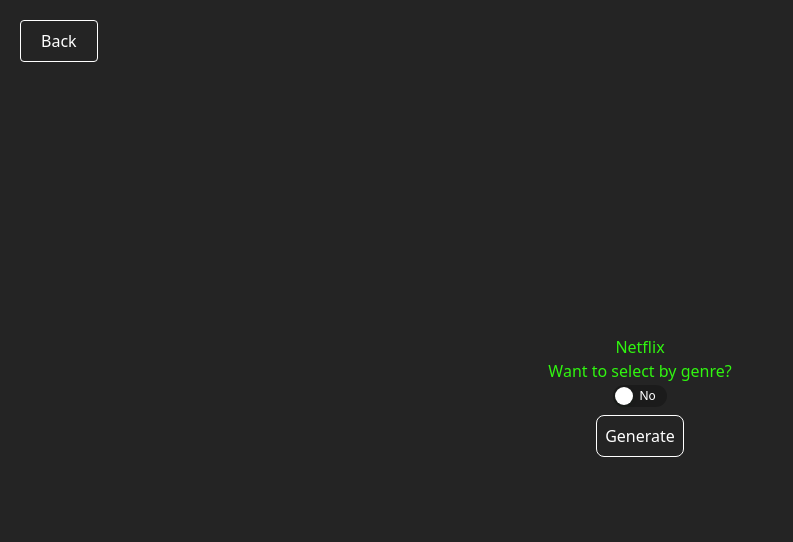
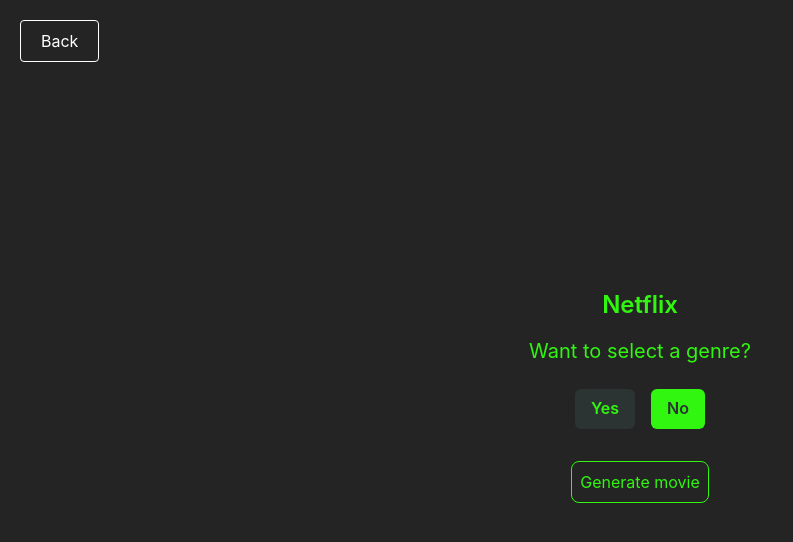
Before and after one commit to armando-valencia/random-movie-generator, a React (Vite) app: page /netflix in a window 1280 px wide. Shown: the top 542 px of the page, without its empty margins (0-793 px from the left). Built offline with nearby package versions, Linux system fonts and the light colour scheme.

Commit message:
Create layout and begin global component styles

```diff
--- a/package.json
+++ b/package.json
@@ -9,9 +9,13 @@
     "preview": "vite preview"
   },
   "dependencies": {
-    "antd": "^5.3.2",
+    "@chakra-ui/react": "^2.5.2",
+    "@emotion/react": "^11.10.6",
+    "@emotion/styled": "^11.10.6",
+    "framer-motion": "^10.6.1",
     "react": "^18.2.0",
     "react-dom": "^18.2.0",
+    "react-icons": "^4.8.0",
     "react-router": "^6.9.0",
     "react-router-dom": "^6.9.0"
   },
--- a/src/components/GenerateMovieButton.jsx
+++ b/src/components/GenerateMovieButton.jsx
@@ -1,20 +1,20 @@
 import useFetchMovie from '../hooks/useFetchMovie';
-let fullUrl;
 
-const GenerateMovieButton = ({ url, selectedGenre }) => {
-    if (selectedGenre) {
-        let fullUrl = `${url}&genre=${selectedGenre}`;
-    }
+const GenerateMovieButton = ({ url, selectedGenre, selectedGenreId }) => {
+    // const fullUrl =
+    //     selectedGenreId !== null || selectedGenreId !== ''
+    //         ? `${url}&genre=${selectedGenreId}`
+    //         : url;
 
-    const fetchMovie = useFetchMovie(fullUrl);
+    // const fetchMovie = useFetchMovie(fullUrl);
 
     return (
         <>
             <button
-                className="m-2 p-2 rounded-lg border border-white text-white hover:border-[#31f610]  hover:text-[#31f610]"
-                onClick={fetchMovie}
+                className="m-2 p-2 rounded-lg border border-[#31f610] text-[#31f610] hover:bg-[#31f610] hover:text-[#242424] hover:font-semibold"
+                // onClick={fetchMovie}
             >
-                Generate {selectedGenre}
+                Generate {selectedGenre} movie
             </button>
         </>
     );
--- a/src/components/SelectGenre.jsx
+++ b/src/components/SelectGenre.jsx
@@ -1,5 +1,6 @@
 import { useState } from 'react';
-import { Switch } from 'antd';
+import { FaChevronCircleDown } from 'react-icons/fa';
+import { Menu, MenuButton, MenuList, MenuItem, Button } from '@chakra-ui/react';
 
 const genres = [
     // { id: 1, genre: 'Biography' },
@@ -26,7 +27,7 @@
 ];
 
 const SelectGenre = ({ genreChanger, idChanger }) => {
-    const [showGenres, setShowGenres] = useState(false);
+    const [showGenres, setShowGenres] = useState(null);
 
     const handleSwitchChange = () => {
         setShowGenres(!showGenres);
@@ -42,31 +43,59 @@
     };
 
     return (
-        <div className="text-center">
-            <h2>Want to select by genre?</h2>
-            <Switch
-                checkedChildren="Yes"
-                unCheckedChildren="No"
-                onChange={() => handleSwitchChange()}
-            />
+        <div className="text-center p-2">
+            <h2 className="text-xl p-2">Want to select a genre?</h2>
+            <div className="p-2">
+                <Button
+                    bg={showGenres === true ? 'brand.600' : `brand.700`}
+                    textColor={showGenres === true ? 'brand.700' : `brand.600`}
+                    onClick={(e) => setShowGenres(true)}
+                    className="m-2"
+                >
+                    Yes
+                </Button>
+                <Button
+                    bg={showGenres === true ? 'brand.700' : `brand.600`}
+                    textColor={showGenres === true ? 'brand.600' : `brand.700`}
+                    onClick={(e) => {
+                        setShowGenres(false);
+                        genreChanger(null);
+                        idChanger(null);
+                    }}
+                    className="m-2"
+                >
+                    No
+                </Button>
+            </div>
 
-            {showGenres &&
-                genres.map((genre) => (
-                    <p
+            {showGenres && (
+                <Menu>
+                    <MenuButton
+                        as={Button}
+                        rightIcon={<FaChevronCircleDown />}
+                        bg="brand.700"
+                        textColor="brand.600"
+                        className="hover:text-black p-2"
+                    >
+                        Select Genre
+                    </MenuButton>
+                    <MenuList bg="brand.700">
+                        {genres.map((genre) => (
+                            <MenuItem
                                 key={genre.genre}
-                        className={`hover:text-white cursor-pointer ${
-                            genreChanger == genre.genre ? 'text-gray' : ''
-                        }`}
                                 onClick={() => {
                                     genreChanger(genre.genre);
                                     idChanger(genre.id);
                                 }}
+                                bg="brand.700"
+                                // _hover={(bg = '#fff')}
                             >
                                 {genre.genre}
-                    </p>
+                            </MenuItem>
                         ))}
-
-            {/* <button onClick={clearGenre}>Clear</button> */}
+                    </MenuList>
+                </Menu>
+            )}
         </div>
     );
 };
--- a/src/index.jsx
+++ b/src/index.jsx
@@ -1,13 +1,17 @@
-import React from "react";
-import ReactDOM from "react-dom/client";
-import App from "./App";
-import { BrowserRouter } from "react-router-dom";
-import "./index.css";
+import React from 'react';
+import ReactDOM from 'react-dom/client';
+import App from './App';
+import { BrowserRouter } from 'react-router-dom';
+import { ChakraProvider, extendTheme } from '@chakra-ui/react';
+import './index.css';
+import { theme } from './styles/theme';
 
-ReactDOM.createRoot(document.getElementById("root")).render(
-	<React.StrictMode>
-		<BrowserRouter>
-			<App />
-		</BrowserRouter>
-	</React.StrictMode>
+ReactDOM.createRoot(document.getElementById('root')).render(
+    <React.StrictMode>
+        <BrowserRouter>
+            <ChakraProvider theme={theme}>
+                <App />
+            </ChakraProvider>
+        </BrowserRouter>
+    </React.StrictMode>
 );
--- /dev/null
+++ b/src/layouts/PlatformGenerator.jsx
@@ -0,0 +1,36 @@
+import { useState } from 'react';
+import BackButton from '../components/BackButton';
+import GenerateMovieButton from '../components/GenerateMovieButton';
+import SelectGenre from '../components/SelectGenre';
+
+const PlatformGenerator = ({ page, service }) => {
+    const serviceStr = `service=${service}`;
+    const url =
+        'https://streaming-availability.p.rapidapi.com/v2/search/basic?country=us&output_language=en&show_type=movie&show_original_language=en&' +
+        serviceStr;
+
+    const [selectedGenre, setSelectedGenre] = useState(null);
+    const [selectedGenreId, setSelectedGenreId] = useState(null);
+
+    return (
+        <>
+            <BackButton />
+
+            <div className="text-center">
+                <h1 className="text-2xl font-semibold">{page}</h1>
+                <div>
+                    <SelectGenre
+                        genreChanger={setSelectedGenre}
+                        idChanger={setSelectedGenreId}
+                    />
+                    <GenerateMovieButton
+                        selectedGenre={selectedGenre}
+                        selectedGenreId={selectedGenreId}
+                        url={url}
+                    />
+                </div>
+            </div>
+        </>
+    );
+};
+export default PlatformGenerator;
--- a/src/pages/HBO.jsx
+++ b/src/pages/HBO.jsx
@@ -1,30 +1,9 @@
-import { useState } from 'react';
-import BackButton from '../components/BackButton';
-import GenerateMovieButton from '../components/GenerateMovieButton';
-import SelectGenre from '../components/SelectGenre';
+import PlatformGenerator from '../layouts/PlatformGenerator';
 
 const HBO = () => {
-    const service = 'service=hbo';
-    const url =
-        'https://streaming-availability.p.rapidapi.com/v2/search/basic?country=us&output_language=en&show_type=movie&show_original_language=en&' +
-        service;
-
-    const [selectedGenre, setSelectedGenre] = useState(null);
-
     return (
         <>
-            <BackButton />
-
-            <div className="text-center">
-                <h1>HBO</h1>
-                <div className="">
-                    <SelectGenre setSelectedGenre={setSelectedGenre} />
-                    <GenerateMovieButton
-                        selectedGenre={selectedGenre}
-                        url={url}
-                    />
-                </div>
-            </div>
+            <PlatformGenerator page="HBO" service="hbo" />
         </>
     );
 };
--- a/src/pages/Home.jsx
+++ b/src/pages/Home.jsx
@@ -1,10 +1,10 @@
-import PlatformSelection from "../components/PlatformSelection";
+import PlatformSelection from '../components/PlatformSelection';
 
 const Home = () => {
     return (
         <div className="text-center">
-			<h1 className="text-2xl">Welcome!</h1>
-			<h2 className="text-xl">
+            <h1 className="text-2xl font-semibold">Welcome!</h1>
+            <h2 className="text-xl px-3 py-2">
                 What platform are you looking to get started with?
             </h2>
             <PlatformSelection />
--- a/src/pages/Hulu.jsx
+++ b/src/pages/Hulu.jsx
@@ -1,30 +1,9 @@
-import { useState } from 'react';
-import BackButton from '../components/BackButton';
-import GenerateMovieButton from '../components/GenerateMovieButton';
-import SelectGenre from '../components/SelectGenre';
+import PlatformGenerator from '../layouts/PlatformGenerator';
 
 const Hulu = () => {
-    const service = 'service=hulu';
-    const url =
-        'https://streaming-availability.p.rapidapi.com/v2/search/basic?country=us&output_language=en&show_type=movie&show_original_language=en&' +
-        service;
-
-    const [selectedGenre, setSelectGenre] = useState(null);
-
     return (
         <>
-            <BackButton />
-
-            <div className="text-center">
-                <h1>Hulu</h1>
-                <div className="">
-                    <SelectGenre setSelectGenre={setSelectGenre} />
-                    <GenerateMovieButton
-                        selectedGenre={selectedGenre}
-                        url={url}
-                    />
-                </div>
-            </div>
+            <PlatformGenerator page="Hulu" service="hulu" />
         </>
     );
 };
--- a/src/pages/Netflix.jsx
+++ b/src/pages/Netflix.jsx
@@ -1,35 +1,9 @@
-import { useState } from 'react';
-import BackButton from '../components/BackButton';
-import GenerateMovieButton from '../components/GenerateMovieButton';
-import SelectGenre from '../components/SelectGenre';
+import PlatformGenerator from '../layouts/PlatformGenerator';
 
 const Netflix = () => {
-    const service = 'service=netflix';
-    const url =
-        'https://streaming-availability.p.rapidapi.com/v2/search/basic?country=us&output_language=en&show_type=movie&show_original_language=en&' +
-        service;
-
-    const [selectedGenre, setSelectedGenre] = useState(null);
-    const [selectedGenreId, setSelectedGenreId] = useState('');
-
     return (
         <>
-            <BackButton />
-
-            <div className="text-center">
-                <h1>Netflix</h1>
-                <div className="">
-                    <SelectGenre
-                        genreChanger={setSelectedGenre}
-                        idChanger={setSelectedGenreId}
-                    />
-                    <GenerateMovieButton
-                        selectedGenre={selectedGenre}
-                        selectedGenreId={selectedGenreId}
-                        url={url}
-                    />
-                </div>
-            </div>
+            <PlatformGenerator page="Netflix" service="netflix" />
         </>
     );
 };
--- /dev/null
+++ b/src/styles/theme.js
@@ -0,0 +1,12 @@
+import { extendTheme } from '@chakra-ui/react';
+
+export const theme = extendTheme({
+    colors: {
+        brand: {
+            primary: '#0E8388',
+            secondary: '#146AF5',
+            700: '#2C3333',
+            600: '#31f610',
+        },
+    },
+});
```
Also changed, not shown: 1 other file (tests, documents, lock files or other folders). Lines whose indentation alone changed are shown as unchanged.
